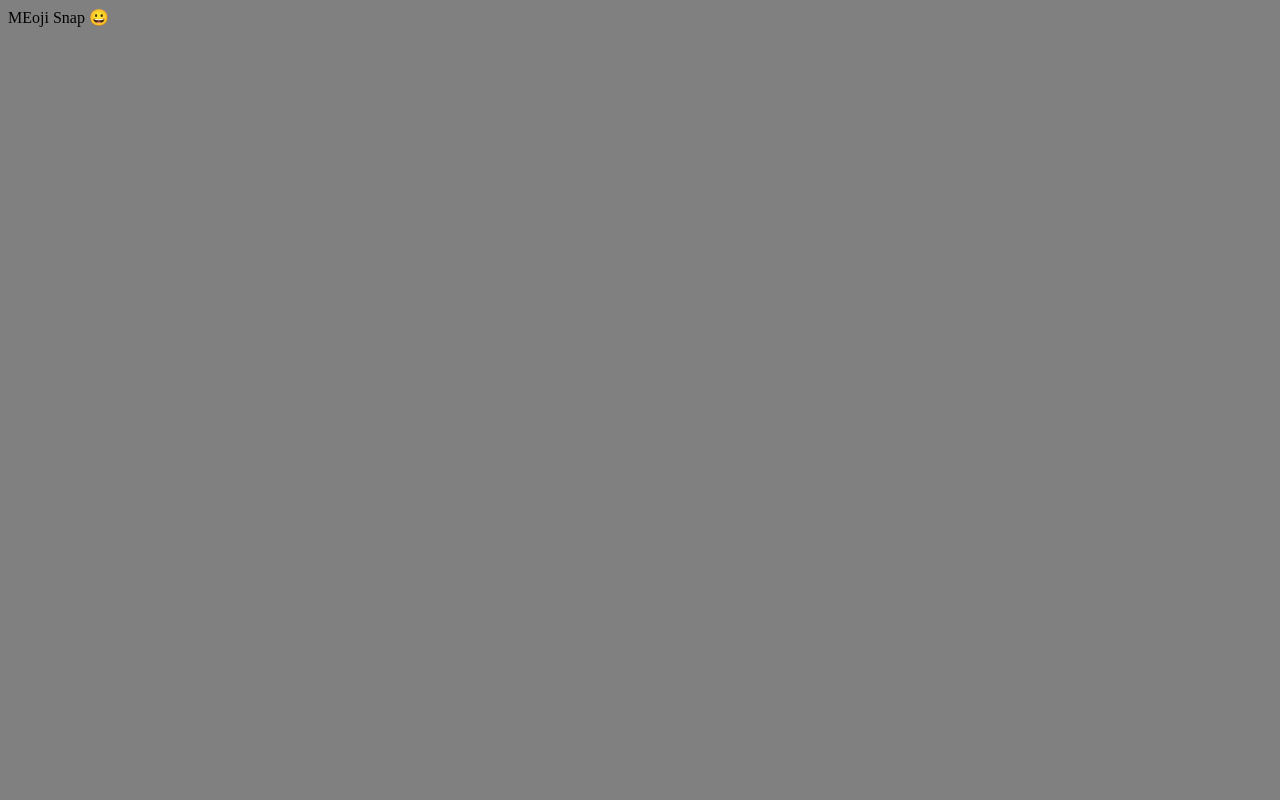
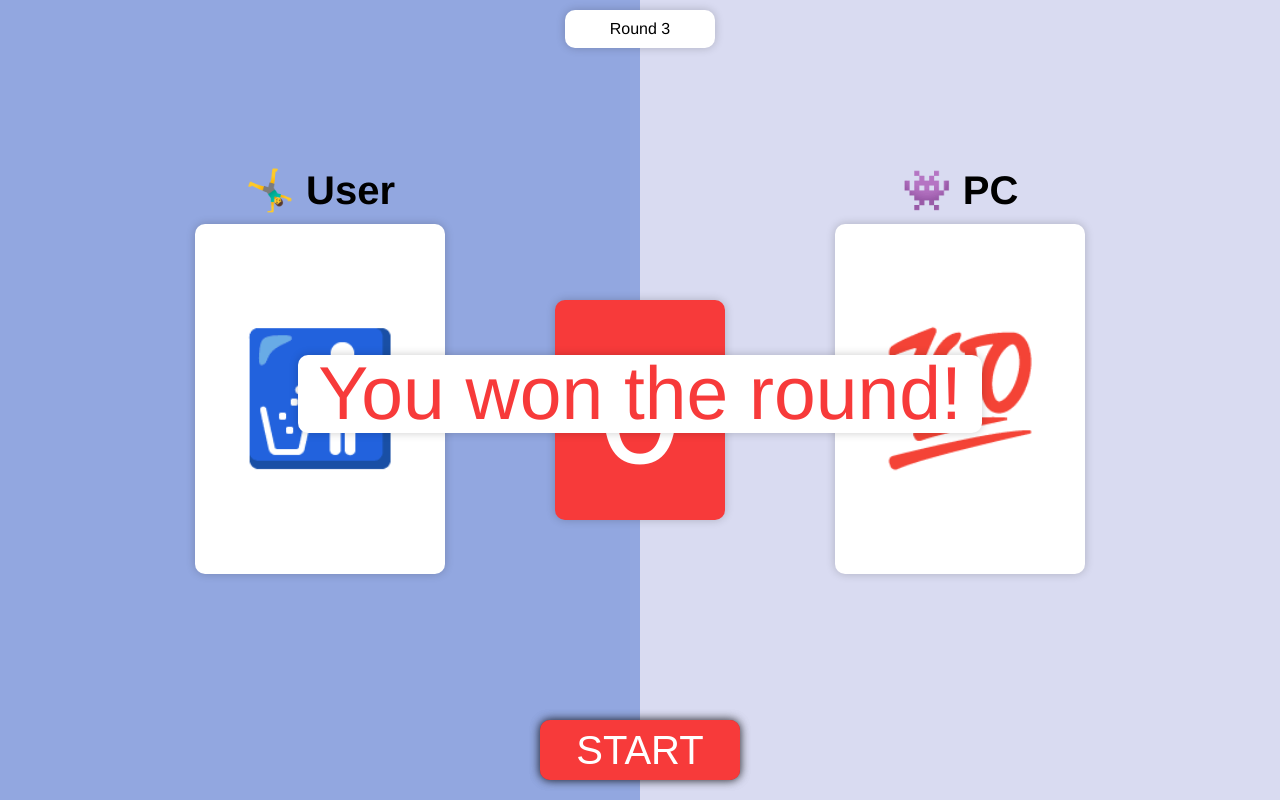
Before and after one commit to alextylr/macRepo, a plain HTML site: page index.html in a window 1280 px wide. Drawn offline with Linux system fonts and the light colour scheme.

Commit message:
HTML to game

```diff
--- a/index.html
+++ b/index.html
@@ -5,7 +5,40 @@
 	<link rel="stylesheet" href="style.css">
 </head>
 <body>
-MEoji Snap &#x1F600;
+
+<div class="wrapper">
+	<!-- players -->
+	<div class="player user">
+	<h3>🤸‍♂️ User</h3>
+	<div class="Card">
+			<div class="Emoji">🚮</div>
+		</div>
+	</div>
+
+	<div class="player pc">
+		<h3> 👾 PC</h3>
+	<div class="Card">
+			<div class="Emoji">💯</div>
+		</div>
+	</div>
+<!-- abs positioned element -->
+<div class="current round">Round 3</div>
+
+<div class="countdown">0</div>
+
+<div class="notice">
+<span>You won the round!</span>
+</div>
+
+
+<!-- instructions -->
+<div class="instructions"></div>
+	<button>Snap</button>
+	<button onclick="start();">start</button>
+	<!--<button>Reset</button>-->
+
+</div>
+
 <script src="script.js"></script>
 </body>
 </html>
--- a/style.css
+++ b/style.css
@@ -1,4 +1,154 @@
+
 body{
-	background-color: gray;
+	padding: 0;
+	margin: 0;
+	font-family: helvetica;
+}
+
+.player{
+	position: absolute;
+	top: 0; left: 0;
+	width: 50%;
+	height: 100%;
+	box-sizing:border-box;
+	display: flex;
+	align-items: center;
+	justify-content: center;
+	flex-direction: column;
+}
+
+.player.user{
+	background-color: #92A7E0;
+}
+
+.player.pc{
+	left: 50%;
+	background-color: #d9dbf1;
+}
+
+h3{
+	font-size: 40px;
+	margin: -60px 10px 10px;
+}
+h3 span{
+	font-size: 60px;
 
 }
+.Card{
+	background-color: #ffffff;
+	width: calc(100% - 80px);
+	height: calc(100% - 80px);
+	max-height: 350px;
+	max-width: 250px;
+	display: flex;
+	align-items: center;
+	justify-content: center;
+	font-size: 128px;
+	border-radius: 10px;
+	box-shadow: 0 0 10px rgba(0,0,0,.2);
+}
+.current.round{
+	position: absolute;
+	top: 10px; left: 50%;
+	text-align: center;
+	background-color: #ffffff;
+	width: 110px;
+	padding: 10px 20px;
+	margin-left: -75px;
+	border-radius: 10px;
+	box-shadow: 0 0 10px rgba(0,0,0,.2);
+
+}
+
+.countdown{
+	font-size: 150px;
+	color: #ffffff;
+	position: absolute;
+	top: 50%; left: 50%;
+	text-align: center;
+	background-color: #f73a3a;
+	width: 130px;
+	padding: 10px 20px;
+	margin-left: -85px;
+	margin-top: -100px;
+	height: 200px;
+	line-height: 1.35em;
+	border-radius: 10px;
+	box-shadow: 0 0 10px rgba(0,0,0,.2);
+}
+
+.notice{
+
+	position: absolute;
+	top: 50%; left: 0;
+	text-align: center;
+	width: 100%;
+
+	margin-top: -45px;
+	height: 90px;
+}
+
+.notice span{
+	display: inline-block;
+	font-size: 75px;
+	color: #f73a3a;
+	background-color: #ffffff;
+	padding: 20px;
+	box-sizing: border-box;
+	line-height: 0.5em;
+	border-radius: 10px;
+	box-shadow: 0 0 10px rgba(0,0,0,.2);
+}
+
+button{
+	position: absolute;
+	text-transform: uppercase;
+	bottom: 20px;
+	left: 50%;
+	line-height: 1em;
+	width: 200px;
+	margin-left: -100px;
+	font-size: 40px;
+	color: #ffffff;
+	background-color: #f73a3a;
+	margin-left: -100px;
+	border: none;
+	padding: 10px;
+	border-radius: 10px;
+	box-shadow: 0 0 10px rgba(0,0,0,.5);
+	cursor: pointer;
+	transition: background 2ms, box-shadow 200ms;
+	outline: none;
+}
+
+button:hover, button:active{
+	background-color: #f64c4c;
+	box-shadow: 0 0 10px rgba(0,0,0,.1);
+}
+/*<html>
+<!-- abs positioned element -->
+<div class="current round">
+
+</div>
+
+<div class="countdown">
+
+</div>
+
+<div class="notice">
+
+</div>
+
+
+<!-- instructions -->
+<div class="instructions"></div>
+
+	<button>Start</button>
+	<button>Snap</button>
+	<!--<button>Reset</button>-->
+
+</div>
+
+<script src="script.js"></script>
+</body>
+</html>*/
```
